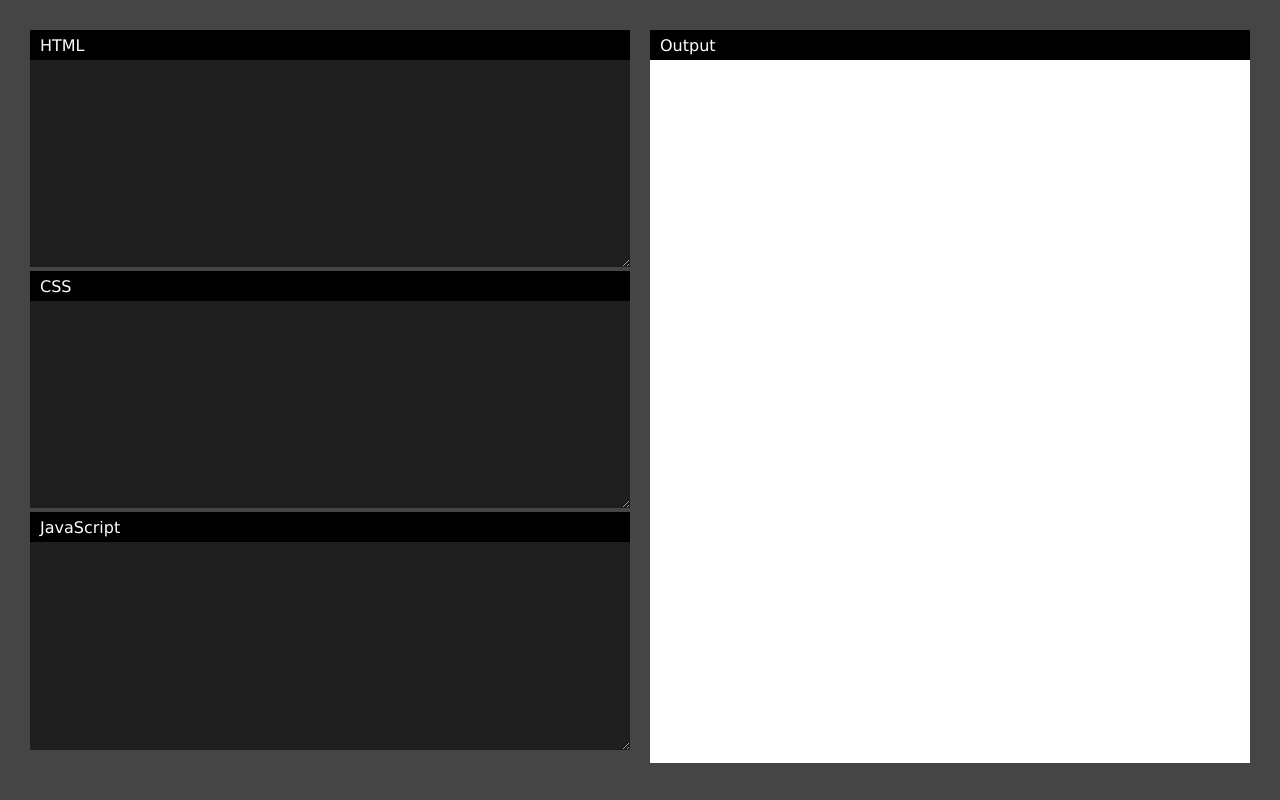
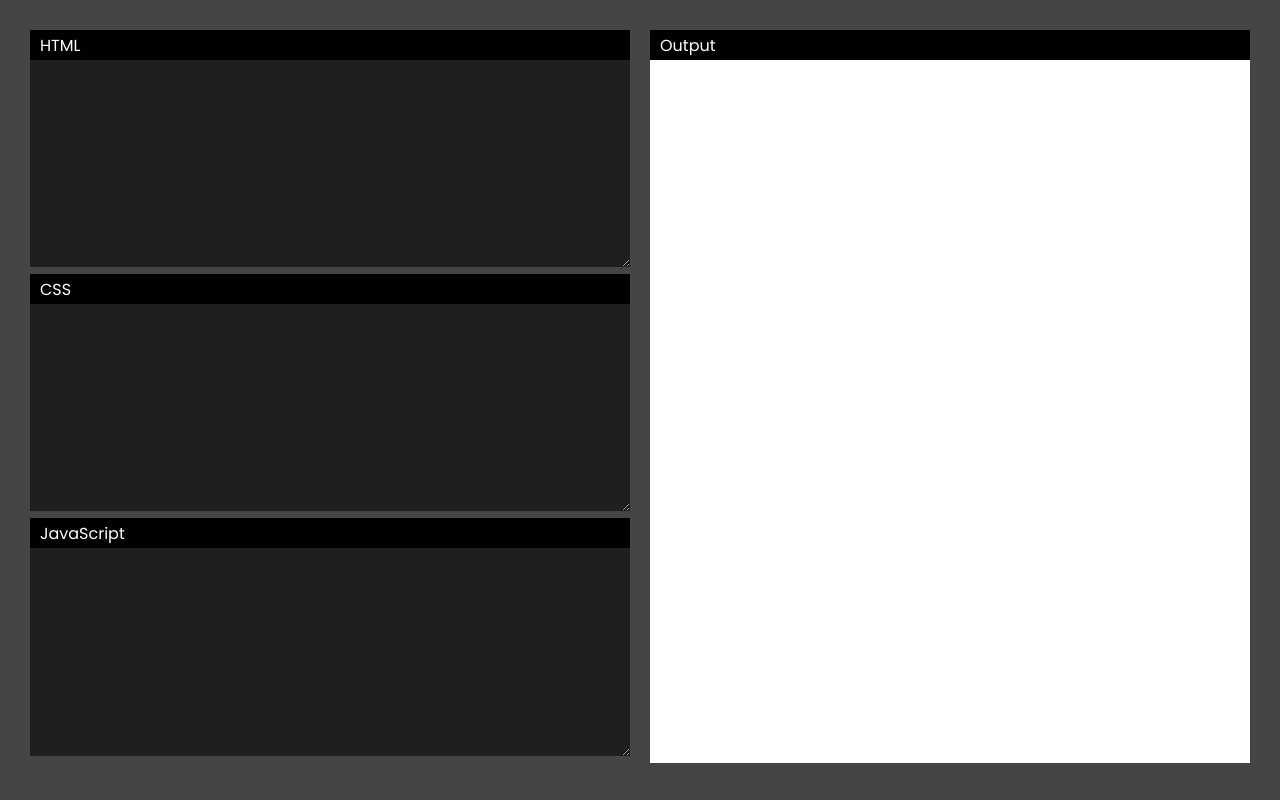
Before and after one commit to BishalKrShaw/CodeWeb, a plain HTML site: page IDE.html in a window 1280 px wide. Drawn offline with Linux system fonts and the light colour scheme.

Commit message:
fonts added

```diff
--- a/CSS/IDE.css
+++ b/CSS/IDE.css
@@ -1,8 +1,12 @@
+/* ********** FONT ************ */
+@import url('https://fonts.googleapis.com/css2?family=Inconsolata:wght@200..900&family=Poppins:ital,wght@0,100;0,200;0,300;0,400;0,500;0,600;0,700;0,800;0,900;1,100;1,200;1,300;1,400;1,500;1,600;1,700;1,800;1,900&display=swap');
+@import url('https://fonts.googleapis.com/css2?family=Poppins:ital,wght@0,100;0,200;0,300;0,400;0,500;0,600;0,700;0,800;0,900;1,100;1,200;1,300;1,400;1,500;1,600;1,700;1,800;1,900&display=swap');
+
 *{
     margin: 0;
     padding: 0;
     box-sizing: border-box;
-    font-family: Verdana, Geneva, Tahoma, sans-serif;
+    font-family: "Poppins", sans-serif;
 }
 
 body{
@@ -31,6 +35,7 @@ textarea{
     border: 0;
     outline: 0;
     font-size: 16px;
+    font-family: "Inconsolata", monospace;
 }
 
 iframe{
--- a/CSS/style.css
+++ b/CSS/style.css
@@ -1,8 +1,11 @@
+/* ********** FONT ************ */
+@import url('https://fonts.googleapis.com/css2?family=Poppins:ital,wght@0,100;0,200;0,300;0,400;0,500;0,600;0,700;0,800;0,900;1,100;1,200;1,300;1,400;1,500;1,600;1,700;1,800;1,900&display=swap');
+
 *{
     margin: 0;
     padding: 0;
     box-sizing: border-box;
-    font-family: Verdana, Geneva, Tahoma, sans-serif;
+    font-family: "Poppins", sans-serif;
     text-decoration: none;
     font-size: 16px;
 }
--- a/IDE.html
+++ b/IDE.html
@@ -3,7 +3,7 @@
 <head>
     <meta charset="UTF-8">
     <meta name="viewport" content="width=device-width, initial-scale=1.0">
-    <title>Online IDE - Bishal</title>
+    <title>CodeWeb - Code Now</title>
 
     <!-- ********** CSS ********* -->
     <link rel="stylesheet" href="./CSS/IDE.css">
```
